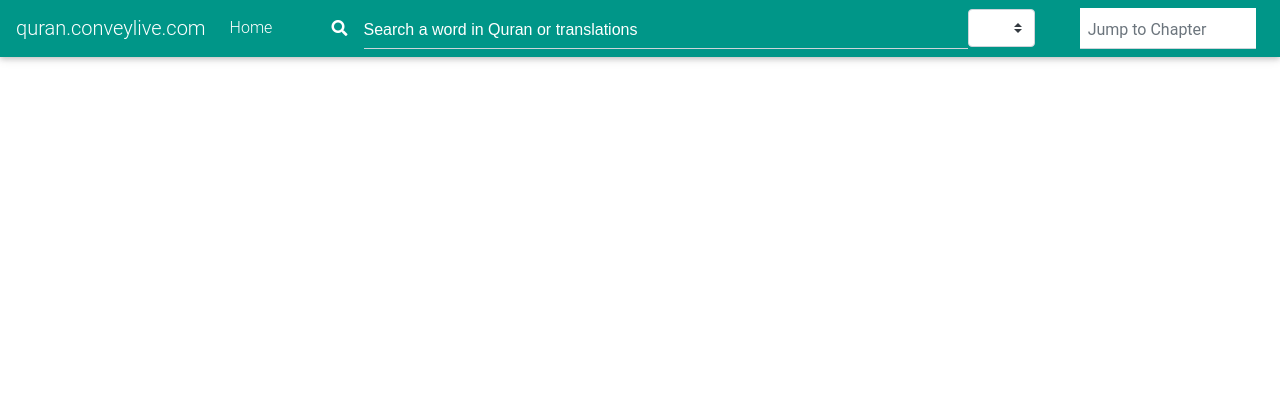
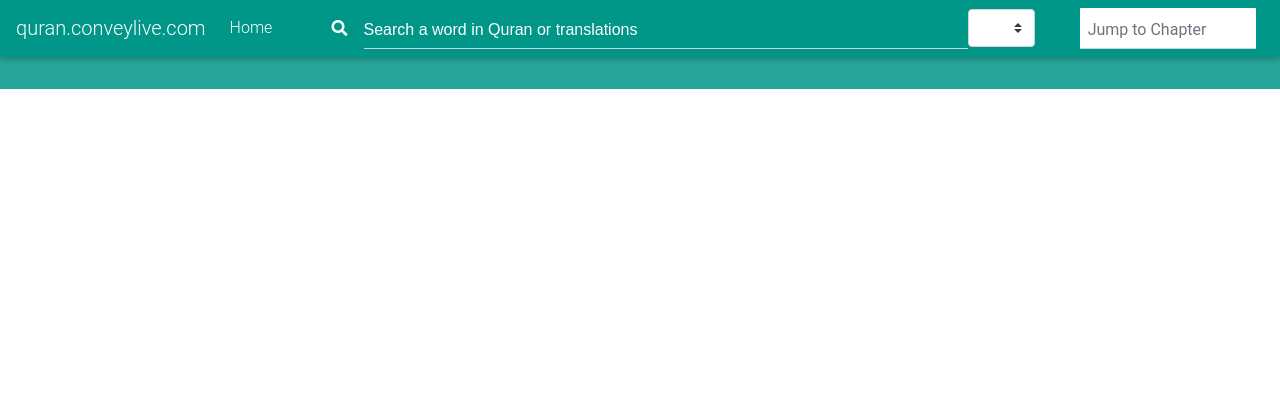
Before and after one commit to aazhbd/quoteshare, a Django app: template content/home/templates/home/home_page.html in a window 1280 px wide. Shown: the top 420 px of the page. Run offline with Django 3.2, Linux system fonts and the light colour scheme; the template is opened without the code that fills it, so the values that code supplies are empty; some libraries are stand-ins or nearby versions.

```diff
--- a/content/home/templates/home/home_page.html
+++ b/content/home/templates/home/home_page.html
@@ -5,5 +5,9 @@
 {% block body_class %}template-homepage{% endblock %}
 
 {% block content %}
-{{ page.body|richtext }}
+<header class="bg-primary teal lighten-1 white-text">
+    <div class="container text-center p-2 pt-4 mx-auto">
+        {{ page.body|richtext }}
+    </div>
+</header>
 {% endblock %}
```
